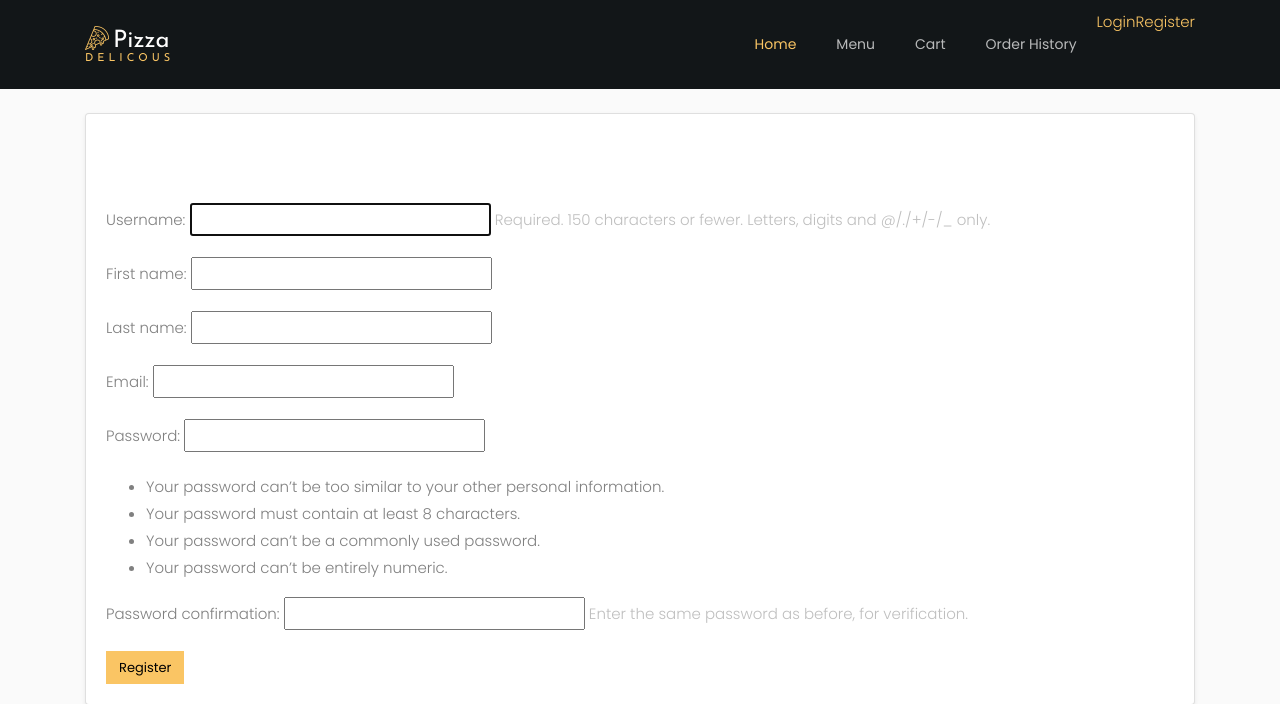
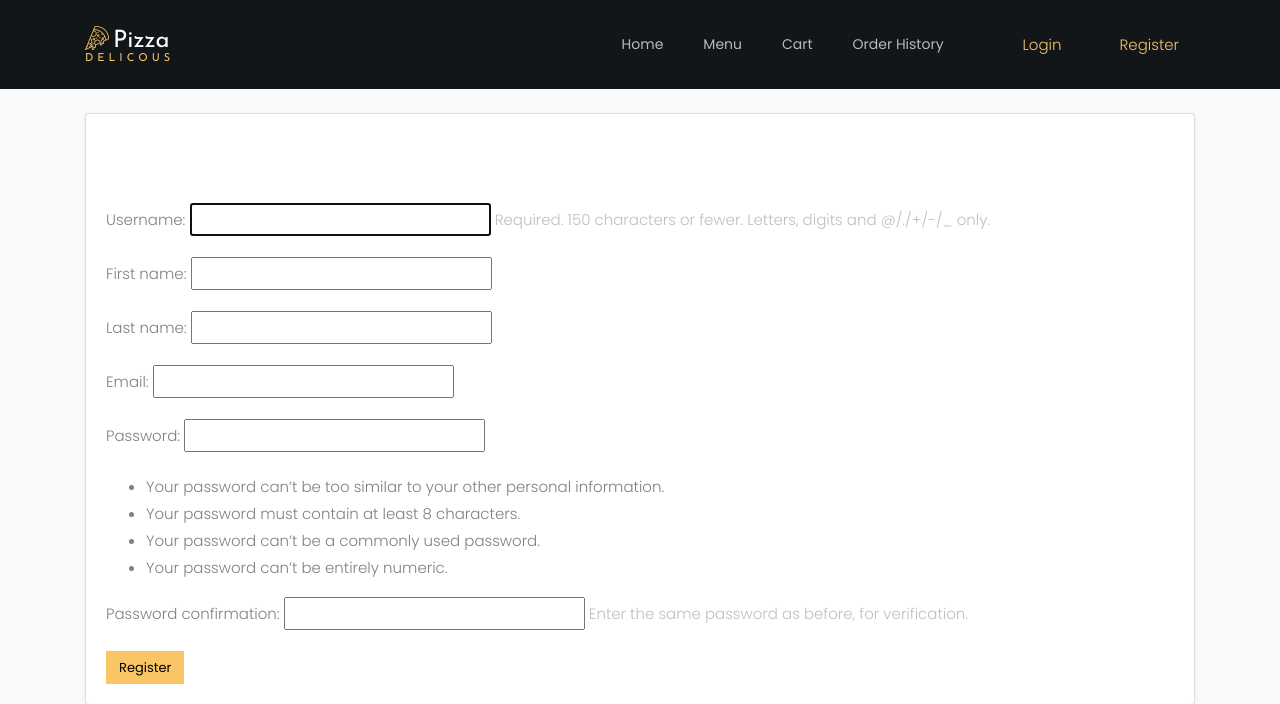
Before and after one commit to floramousavi/pizza_django_project, a Django app: page /accounts/register/ in a window 1280 px wide. Shown: the top 704 px of the page. Run offline with Django 5.2, Linux system fonts and the light colour scheme; some libraries are stand-ins or nearby versions; some web fonts are replaced.

Commit message:
Menu items cleaned up and updated to have the template style

```diff
--- a/templates/base.html
+++ b/templates/base.html
@@ -2,6 +2,53 @@
 <!DOCTYPE html>
 <html lang="en">
 <head>
+    <style>
+        .navbar-account-area {
+            display: flex;
+            align-items: center;
+            gap: 18px;
+            margin-left: 35px;
+            white-space: nowrap;
+        }
+
+        .navbar-account-area a,
+        .navbar-account-area span {
+            display: inline-block;
+        }
+
+        .navbar-account-area form {
+            display: inline-block;
+            margin: 0;
+        }
+
+        .navbar-account-area .logout-btn {
+            padding: 6px 14px;
+            border-radius: 4px;
+            border: 1px solid #ffffff;
+            background: transparent;
+            color: #ffffff;
+            cursor: pointer;
+        }
+
+        .navbar-account-area .logout-btn:hover {
+            background: #ffffff;
+            color: #000000;
+        }
+
+        .navbar-auth-link {
+            margin-left: 8px;
+        }
+
+        @media (max-width: 991px) {
+            .navbar-account-area {
+                flex-direction: column;
+                align-items: flex-start;
+                gap: 10px;
+                margin-left: 0;
+                margin-top: 15px;
+            }
+        }
+    </style>
     <title>{% block title %}Pizza Take-Out{% endblock %}</title>
     <meta charset="utf-8">
     <meta name="viewport" content="width=device-width, initial-scale=1, shrink-to-fit=no">
@@ -32,30 +79,57 @@
 <body class="bg-light">
       	<nav class="navbar navbar-expand-lg navbar-dark ftco_navbar bg-dark ftco-navbar-light" id="ftco-navbar">
             <div class="container">
-                  <a class="navbar-brand" href="index.html"><span class="flaticon-pizza-1 mr-1"></span>Pizza<br><small>Delicous</small></a>
+                  <a class="navbar-brand" href="{% url 'menu:home' %}"><span class="flaticon-pizza-1 mr-1"></span>Pizza<br><small>Delicous</small></a>
                   <button class="navbar-toggler" type="button" data-toggle="collapse" data-target="#ftco-nav" aria-controls="ftco-nav" aria-expanded="false" aria-label="Toggle navigation">
                     <span class="oi oi-menu"></span> Menu
                   </button>
               <div class="collapse navbar-collapse" id="ftco-nav">
                 <ul class="navbar-nav ml-auto">
-                  <li class="nav-item active"><a href="{% url 'menu:home' %}" class="nav-link">Home</a></li>
-                  <li class="nav-item"><a href="{% url 'menu:menu_list' %}" class="nav-link">Menu</a></li>
-                  <li class="nav-item"><a href="{% url 'orders:cart' %}" class="nav-link">Cart</a></li>
-                  <li class="nav-item"><a href="{% url 'orders:order_history' %}" class="nav-link">Order History</a></li>
+                    <li class="nav-item {% if request.resolver_match.url_name == 'home' %}active{% endif %}">
+                        <a href="{% url 'menu:home' %}" class="nav-link">Home</a>
+                    </li>
+
+                    <li class="nav-item {% if request.resolver_match.url_name == 'menu_list' or request.resolver_match.url_name == 'pizza_detail' %}active{% endif %}">
+                        <a href="{% url 'menu:menu_list' %}" class="nav-link">Menu</a>
+                    </li>
+
+                    <li class="nav-item {% if request.resolver_match.url_name == 'cart' or request.resolver_match.url_name == 'checkout' %}active{% endif %}">
+                        <a href="{% url 'orders:cart' %}" class="nav-link">Cart</a>
+                    </li>
+
+                    <li class="nav-item {% if request.resolver_match.url_name == 'order_history' %}active{% endif %}">
+                        <a href="{% url 'orders:order_history' %}" class="nav-link">Order History</a>
+                    </li>
+                </ul>
+                    <div class="navbar-account-area">
                         {% if user.is_authenticated and user.is_staff %}
-                        <a href="{% url 'orders:staff_order_list' %}">Manage Orders</a>
+                        <a href="{% url 'orders:staff_order_list' %}"
+                           class="nav-link {% if request.resolver_match.url_name == 'staff_order_list' or request.resolver_match.url_name == 'update_order_status' %}active{% endif %}">
+                            Manage Orders
+                        </a>
                         {% endif %}
 
                         {% if user.is_authenticated %}
-                        <span>{{ user.username }}</span>
-                        <form action="{% url 'accounts:logout' %}" method="post" style="display:inline;">
+                            <span class="nav-link">
+                                {{ user.username }}
+                            </span>
+
+                            <form action="{% url 'accounts:logout' %}" method="post">
                                 {% csrf_token %}
-                            <button type="submit">Logout</button>
+                                <button type="submit" class="logout-btn">
+                                    Logout
+                                </button>
                             </form>
                         {% else %}
-                        <a href="{% url 'accounts:login' %}">Login</a>
-                        <a href="{% url 'accounts:register' %}">Register</a>
+                            <a href="{% url 'accounts:login' %}" class="nav-link navbar-auth-link">
+                                Login
+                            </a>
+
+                            <a href="{% url 'accounts:register' %}" class="nav-link navbar-auth-link">
+                                Register
+                            </a>
                         {% endif %}
+                    </div>
                 </ul>
               </div>
 		    </div>
```
Also changed, not shown: db.sqlite3. Lines whose indentation alone changed are shown as unchanged.
